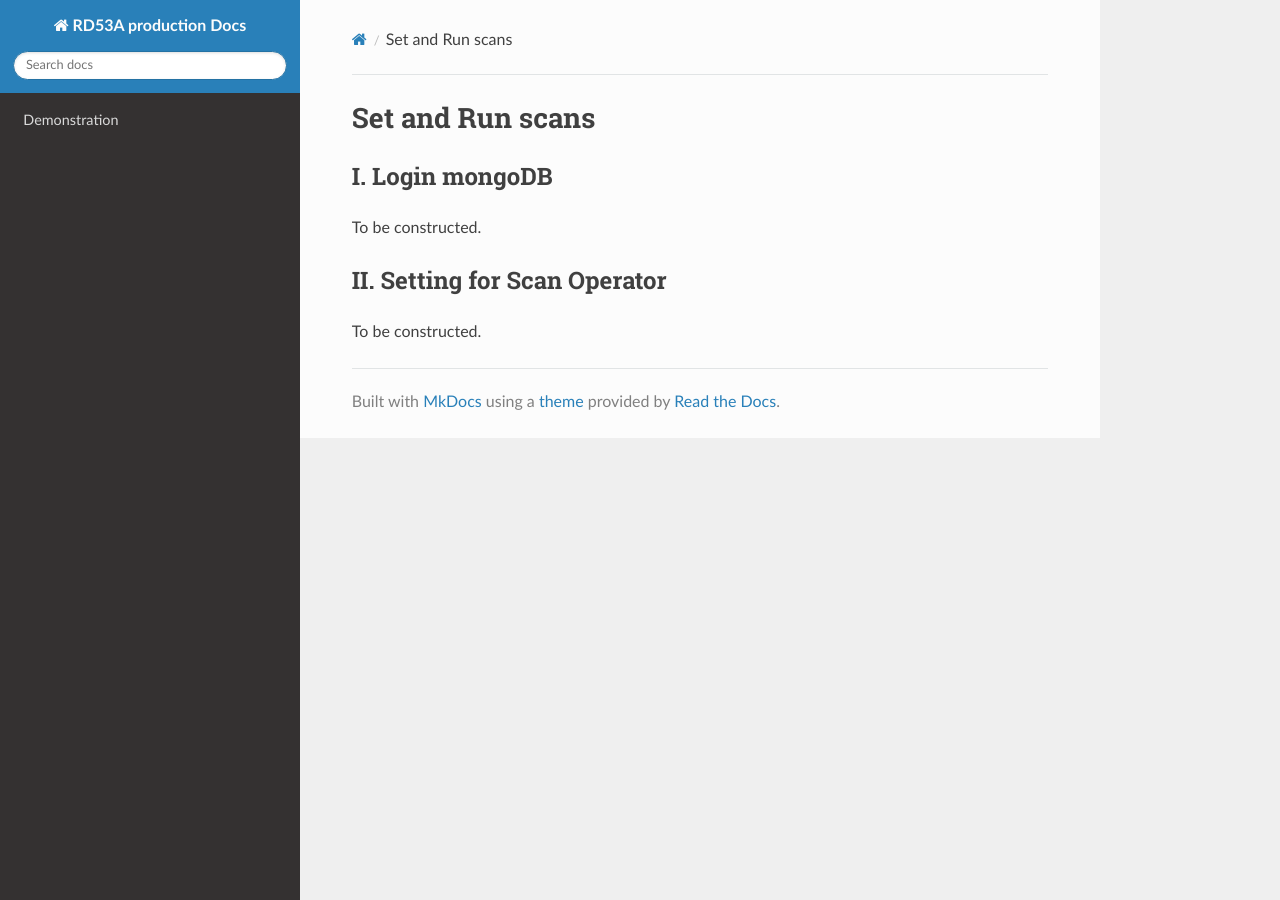
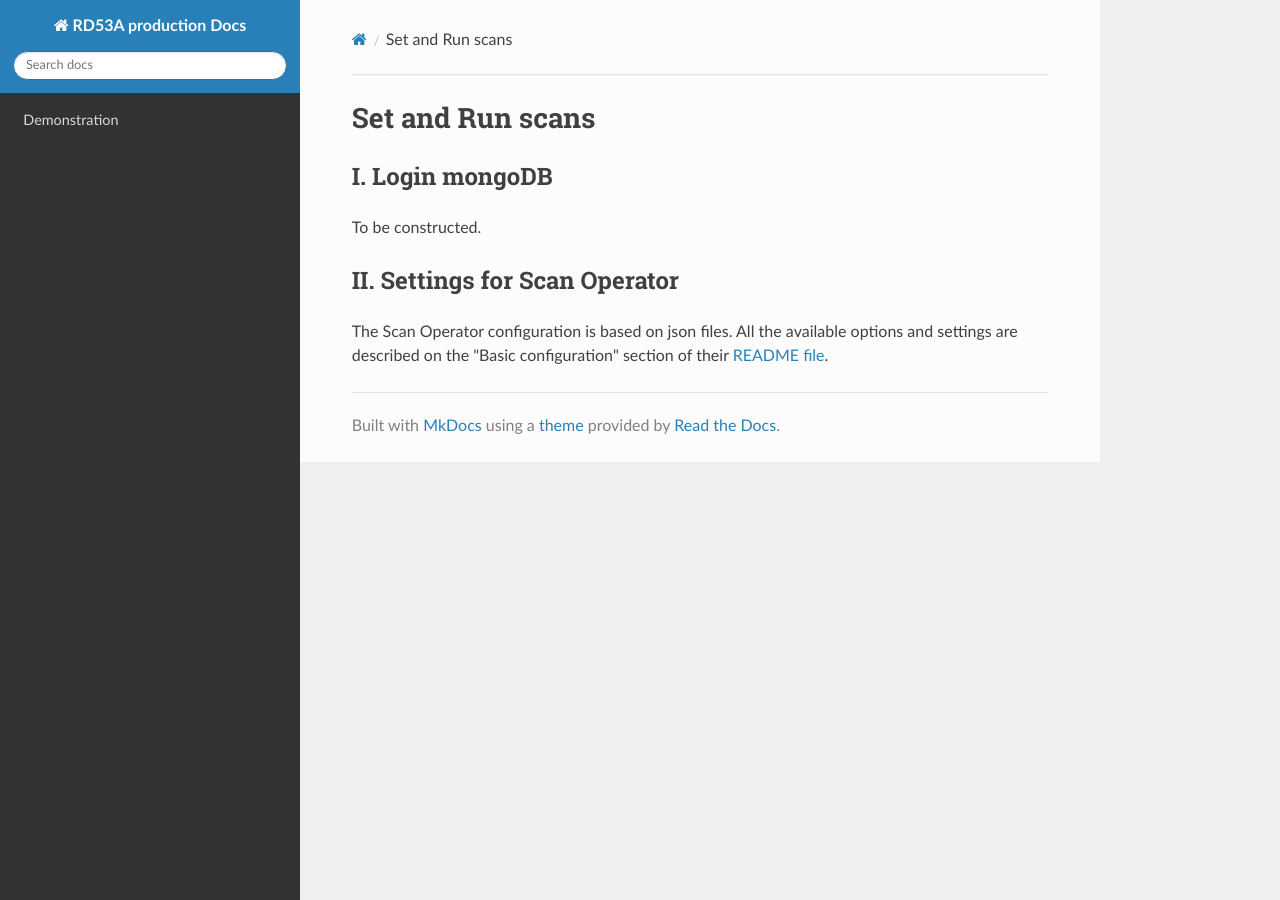
Before and after one commit to jlab-hep/-rd53a_software_doc, an MkDocs documentation site: the page built from docs/set_and_run_scans.md, in a window 1280 px wide. Built offline with MkDocs 1.6.1, drawn with Linux system fonts in a browser that asks for light colours; nearby versions of some CDN libraries; old or Windows-style settings are respelled for this version of MkDocs.

Commit message:
added links to labRemote and the Scan Operator docs

```diff
--- a/docs/set_and_run_scans.md
+++ b/docs/set_and_run_scans.md
@@ -3,5 +3,6 @@
 ## I. Login mongoDB
 To be constructed.
 
-## II. Setting for Scan Operator
-To be constructed.
+## II. Settings for Scan Operator
+
+The Scan Operator configuration is based on json files. All the available options and settings are described on the "Basic configuration" section of their [README file](https://gitlab.cern.ch/YARR/utilities/scan-operator).
```
Also changed, not shown: docs/sw_installation.md (+1 -1 lines).
